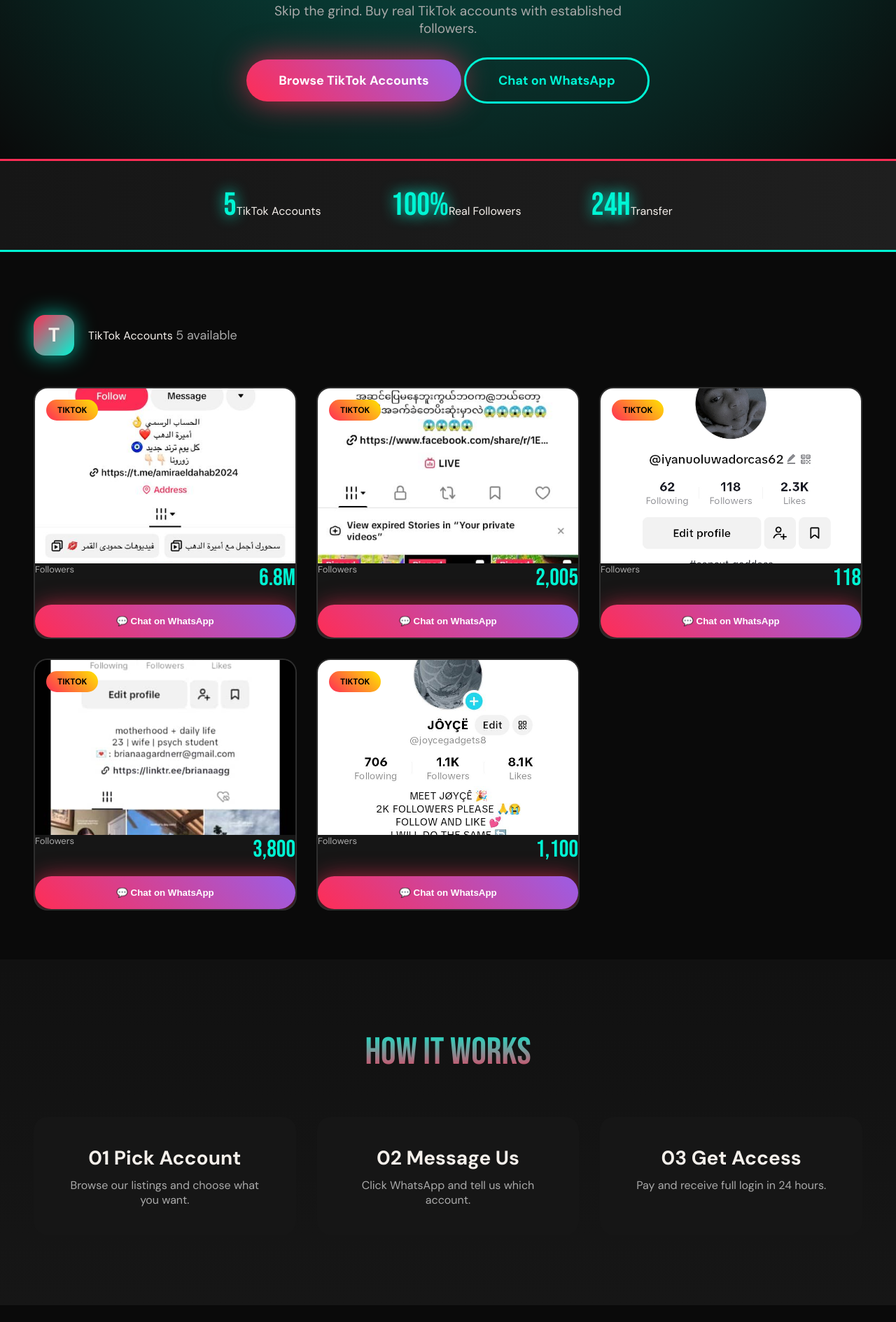
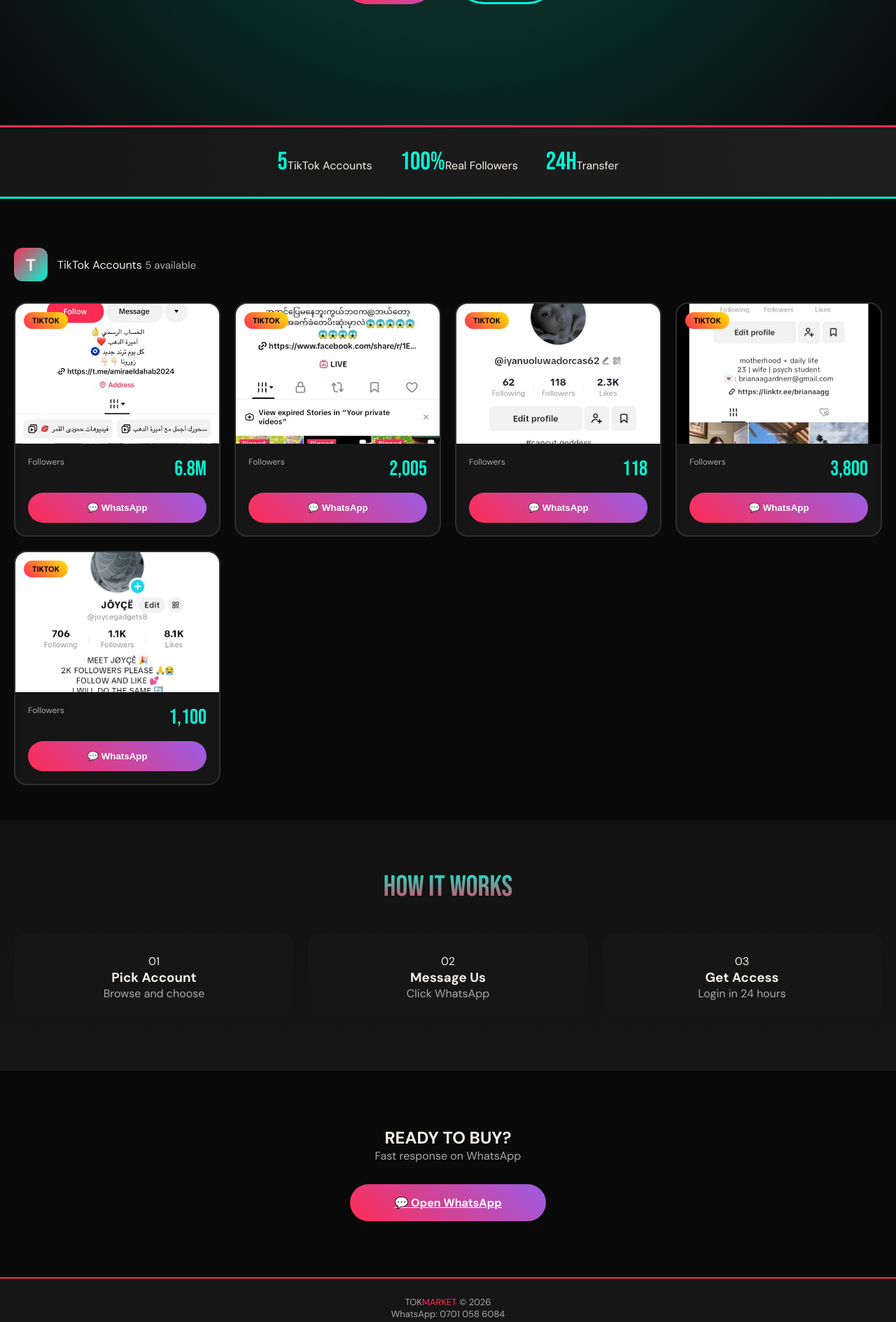
Before and after one commit to DavidMoronfolu/Selling-tictoc-accounts-, a plain HTML site: page index.html in a window 1280 px wide. Shown: the part 621-2510 px from the top of the page at 70% size. Drawn offline with Linux system fonts and the light colour scheme.

Commit message:
Update styles and content in index.html
Refactor styles and content in index.html for improved layout and readability.

```diff
--- a/index.html
+++ b/index.html
@@ -16,56 +16,106 @@
         nav {
             position: fixed; top: 0; left: 0; right: 0; z-index: 100;
             display: flex; align-items: center; justify-content: space-between;
-            padding: 18px 50px; background: rgba(10,10,10,0.96); backdrop-filter: blur(25px);
-            border-bottom: 3px solid var(--pink); box-shadow: 0 4px 30px rgba(255,45,85,0.3);
+            padding: 16px 20px; background: rgba(10,10,10,0.96); backdrop-filter: blur(20px);
+            border-bottom: 3px solid var(--pink);
         }
-        .logo { font-family: 'Bebas Neue', sans-serif; font-size: 32px; letter-spacing: 5px; font-weight: 900;
-            background: linear-gradient(90deg, var(--pink), var(--cyan), var(--yellow));
+        .logo {
+            font-family: 'Bebas Neue', sans-serif; font-size: 26px; letter-spacing: 3px; font-weight: 900;
+            background: linear-gradient(90deg, var(--pink), var(--cyan));
             -webkit-background-clip: text; -webkit-text-fill-color: transparent;
         }
-        .nav-right a { color: var(--muted); text-decoration: none; font-size: 15px; font-weight: 600; margin: 0 16px; transition: 0.3s; }
+        .nav-right { display: flex; gap: 10px; flex-wrap: wrap; }
+        .nav-right a {
+            color: var(--muted); text-decoration: none; font-size: 13px; font-weight: 600;
+            padding: 6px 10px;
+        }
         .nav-right a:hover { color: var(--cyan); }
-        .nav-cta { background: linear-gradient(45deg, var(--pink), var(--purple)); color: white; padding: 12px 28px; border-radius: 50px; font-weight: 700; box-shadow: 0 0 25px rgba(255,45,85,0.7); }
+        .nav-cta {
+            background: linear-gradient(45deg, var(--pink), var(--purple));
+            color: white; padding: 8px 18px; border-radius: 30px; font-weight: 700; font-size: 13px;
+        }
 
-        .hero { min-height: 100vh; display: flex; flex-direction: column; justify-content: center; align-items: center; text-align: center; padding: 160px 40px 100px;
-            background: radial-gradient(circle at 50% 20%, rgba(255,45,85,0.3), rgba(0,245,212,0.2), transparent);
+        .hero {
+            min-height: 100vh; display: flex; flex-direction: column; justify-content: center;
+            align-items: center; text-align: center; padding: 130px 20px 80px;
+            background: radial-gradient(circle at 50% 30%, rgba(255,45,85,0.25), rgba(0,245,212,0.15), transparent);
         }
-        .hero-tag { background: linear-gradient(90deg, var(--yellow), var(--pink)); color: black; padding: 10px 28px; border-radius: 50px; font-weight: 800; font-size: 14px; margin-bottom: 24px; }
-        .hero h1 { font-family: 'Bebas Neue', sans-serif; font-size: clamp(70px, 13vw, 140px); line-height: 0.88; letter-spacing: 3px;
-            background: linear-gradient(#fff, var(--cyan), var(--pink)); -webkit-background-clip: text; -webkit-text-fill-color: transparent;
+        .hero-tag {
+            background: linear-gradient(90deg, var(--yellow), var(--pink)); color: black;
+            padding: 8px 22px; border-radius: 50px; font-weight: 800; font-size: 12px; margin-bottom: 20px;
         }
-        .hero p { font-size: 19px; color: var(--muted); max-width: 520px; margin: 32px 0 50px; }
+        .hero h1 {
+            font-family: 'Bebas Neue', sans-serif; font-size: clamp(48px, 12vw, 82px);
+            line-height: 0.92; letter-spacing: 1px;
+            background: linear-gradient(#fff, var(--cyan), var(--pink));
+            -webkit-background-clip: text; -webkit-text-fill-color: transparent;
+        }
+        .hero p { font-size: 16px; color: var(--muted); max-width: 380px; margin: 24px 0 40px; }
 
-        .btn-primary, .btn-ghost { padding: 18px 46px; border-radius: 50px; font-size: 18px; font-weight: 700; text-decoration: none; }
-        .btn-primary { background: linear-gradient(45deg, var(--pink), var(--purple)); color: white; box-shadow: 0 0 45px rgba(255,45,85,0.7); }
-        .btn-primary:hover { transform: scale(1.08); box-shadow: 0 0 70px rgba(255,45,85,0.9); }
+        .hero-btns { display: flex; flex-direction: column; gap: 14px; width: 100%; max-width: 320px; }
+        .btn-primary, .btn-ghost {
+            padding: 16px 32px; border-radius: 50px; font-size: 16px; font-weight: 700;
+            text-decoration: none; width: 100%; text-align: center;
+        }
+        .btn-primary { background: linear-gradient(45deg, var(--pink), var(--purple)); color: white; }
         .btn-ghost { border: 3px solid var(--cyan); color: var(--cyan); }
-        .btn-ghost:hover { background: var(--cyan); color: black; }
 
-        .stats-bar { background: linear-gradient(90deg, var(--gray), #1f1f1f); padding: 36px 48px; display: flex; justify-content: center; gap: 100px; flex-wrap: wrap; border-top: 3px solid var(--pink); border-bottom: 3px solid var(--cyan); }
-        .stat-num { font-family: 'Bebas Neue', sans-serif; font-size: 46px; color: var(--cyan); text-shadow: 0 0 20px var(--cyan); }
+        .stats-bar {
+            background: linear-gradient(90deg, var(--gray), #1f1f1f); padding: 28px 20px;
+            display: flex; justify-content: center; gap: 40px; flex-wrap: wrap;
+            border-top: 3px solid var(--pink); border-bottom: 3px solid var(--cyan);
+        }
+        .stat-num { font-family: 'Bebas Neue', sans-serif; font-size: 36px; color: var(--cyan); }
 
-        .platform-section { padding: 90px 48px 70px; max-width: 1350px; margin: 0 auto; }
-        .platform-header { display: flex; align-items: center; gap: 20px; margin-bottom: 45px; }
-        .platform-icon { width: 58px; height: 58px; border-radius: 16px; display: flex; align-items: center; justify-content: center; font-size: 28px; font-weight: 900; background: linear-gradient(135deg, var(--pink), var(--cyan)); box-shadow: 0 0 30px rgba(0,245,212,0.7); }
-        .cards-grid { display: grid; grid-template-columns: repeat(auto-fill, minmax(290px, 1fr)); gap: 28px; }
-        .account-card { background: var(--gray); border: 2px solid rgba(255,255,255,0.1); border-radius: 20px; overflow: hidden; transition: all 0.4s; }
-        .account-card:hover { transform: translateY(-15px) scale(1.04); border-color: var(--pink); box-shadow: 0 30px 70px rgba(255,45,85,0.45); }
-        .card-image { height: 250px; position: relative; }
+        .platform-section { padding: 70px 20px 50px; }
+        .platform-header { display: flex; align-items: center; gap: 14px; margin-bottom: 30px; }
+        .platform-icon {
+            width: 48px; height: 48px; border-radius: 12px; display: flex;
+            align-items: center; justify-content: center; font-size: 24px; font-weight: 900;
+            background: linear-gradient(135deg, var(--pink), var(--cyan));
+        }
+        .cards-grid { display: grid; grid-template-columns: 1fr; gap: 20px; }
+        .account-card {
+            background: var(--gray); border: 2px solid rgba(255,255,255,0.1);
+            border-radius: 18px; overflow: hidden;
+        }
+        .card-image { height: 200px; position: relative; }
         .card-image img { width: 100%; height: 100%; object-fit: cover; }
-        .platform-badge { position: absolute; top: 16px; left: 16px; background: linear-gradient(45deg, var(--pink), var(--yellow)); color: black; padding: 7px 16px; border-radius: 30px; font-size: 12px; font-weight: 800; }
+        .platform-badge {
+            position: absolute; top: 12px; left: 12px;
+            background: linear-gradient(45deg, var(--pink), var(--yellow));
+            color: black; padding: 5px 12px; border-radius: 30px; font-size: 11px; font-weight: 800;
+        }
+        .card-body { padding: 18px; }
+        .followers-row { display: flex; justify-content: space-between; margin-bottom: 16px; }
+        .followers-label { font-size: 12px; color: var(--muted); }
+        .followers-count { font-family: 'Bebas Neue', sans-serif; font-size: 30px; color: var(--cyan); }
+        .btn-buy {
+            background: linear-gradient(45deg, var(--pink), var(--purple)); color: white;
+            border: none; padding: 14px; border-radius: 50px; width: 100%;
+            font-weight: 700; cursor: pointer;
+        }
 
-        .followers-count { font-family: 'Bebas Neue', sans-serif; font-size: 34px; color: var(--cyan); }
-        .btn-buy { background: linear-gradient(45deg, var(--pink), var(--purple)); color: white; border: none; padding: 16px 32px; border-radius: 50px; width: 100%; font-weight: 700; cursor: pointer; box-shadow: 0 0 30px rgba(255,45,85,0.6); }
-        .btn-buy:hover { transform: scale(1.07); box-shadow: 0 0 50px rgba(255,45,85,0.9); }
+        .how-section { background: linear-gradient(#111, var(--gray)); padding: 70px 20px; }
+        .how-title {
+            font-family: 'Bebas Neue', sans-serif; font-size: 42px; text-align: center;
+            margin-bottom: 40px; background: linear-gradient(var(--cyan), var(--pink));
+            -webkit-background-clip: text; -webkit-text-fill-color: transparent;
+        }
+        .steps { display: grid; grid-template-columns: 1fr; gap: 20px; }
+        .step { background: var(--gray); padding: 30px 20px; border-radius: 16px; text-align: center; }
 
-        .how-section { background: linear-gradient(#111, var(--gray)); padding: 100px 48px; }
-        .how-title { font-family: 'Bebas Neue', sans-serif; font-size: 54px; text-align: center; margin-bottom: 60px; background: linear-gradient(var(--cyan), var(--pink)); -webkit-background-clip: text; -webkit-text-fill-color: transparent; }
-        .cta-section { padding: 100px 48px; text-align: center; max-width: 700px; margin: 0 auto; }
-        .cta-section h2 { font-family: 'Bebas Neue', sans-serif; font-size: 58px; line-height: 1; }
-        footer { background: var(--gray); padding: 30px 50px; display: flex; align-items: center; justify-content: space-between; font-size: 14px; color: var(--muted); border-top: 2px solid var(--pink); }
+        .cta-section { padding: 80px 20px; text-align: center; }
+        footer {
+            background: var(--gray); padding: 25px 20px; text-align: center;
+            font-size: 13px; color: var(--muted); border-top: 2px solid var(--pink);
+        }
 
-        @media (max-width: 768px) { nav, .hero, .platform-section, .how-section, .cta-section { padding: 60px 20px; } .nav-right { gap: 12px; } }
+        @media (min-width: 768px) {
+            .cards-grid { grid-template-columns: repeat(auto-fill, minmax(280px, 1fr)); }
+            .steps { grid-template-columns: repeat(3, 1fr); }
+            .hero-btns { flex-direction: row; }
+        }
     </style>
 </head>
 <body>
@@ -77,16 +127,16 @@
             <a href="facebook.html">Facebook</a>
             <a href="insta.html">Instagram</a>
             <a href="reviews.html">Reviews</a>
-            <a href="#how">How It Works</a>
+            <a href="#how">How</a>
             <a href="https://wa.me/2347010586084" target="_blank" class="nav-cta">💬 WhatsApp</a>
         </div>
     </nav>
 
     <section class="hero">
-        <div class="hero-tag">⚡ PREMIUM SOCIAL MEDIA ACCOUNTS</div>
-        <h1>OWN A<br><span style="background: linear-gradient(var(--pink), var(--cyan)); -webkit-background-clip: text; -webkit-text-fill-color: transparent;">READY-MADE</span><br>AUDIENCE</h1>
-        <p>Skip the grind. Buy real TikTok accounts with established followers.</p>
-        <div>
+        <div class="hero-tag">⚡ PREMIUM ACCOUNTS</div>
+        <h1>OWN A<br><span style="background: linear-gradient(var(--pink), var(--cyan)); -webkit-background-clip: text; -webkit-text-fill-color: transparent;">READY AUDIENCE</span></h1>
+        <p>Skip the grind. Buy real TikTok accounts with real followers.</p>
+        <div class="hero-btns">
             <a href="#accounts" class="btn-primary">Browse TikTok Accounts</a>
             <a href="https://wa.me/2347010586084" target="_blank" class="btn-ghost">Chat on WhatsApp</a>
         </div>
@@ -101,89 +151,92 @@
     <div id="accounts" class="platform-section">
         <div class="platform-header">
             <div class="platform-icon">T</div>
-            <div class="platform-title">TikTok Accounts <span style="font-size:18px;color:var(--muted);">5 available</span></div>
+            <div class="platform-title">TikTok Accounts <span style="font-size:15px;color:var(--muted);">5 available</span></div>
         </div>
         <div class="cards-grid">
             <div class="account-card">
                 <div class="card-image"><img src="tictoc 6.8 M.jpg" alt="6.8M"><span class="platform-badge">TIKTOK</span></div>
                 <div class="card-body">
-                    <div style="display:flex;justify-content:space-between;margin-bottom:18px;">
-                        <span style="color:var(--muted);font-size:13px;">Followers</span>
+                    <div class="followers-row">
+                        <span class="followers-label">Followers</span>
                         <span class="followers-count">6.8M</span>
                     </div>
-                    <button class="btn-buy" onclick="contactWA('TikTok 6.8M Followers')">💬 Chat on WhatsApp</button>
+                    <button class="btn-buy" onclick="contactWA('TikTok 6.8M Followers')">💬 WhatsApp</button>
                 </div>
             </div>
             <div class="account-card">
                 <div class="card-image"><img src="tictoc 2k.jpg" alt="2K"><span class="platform-badge">TIKTOK</span></div>
                 <div class="card-body">
-                    <div style="display:flex;justify-content:space-between;margin-bottom:18px;">
-                        <span style="color:var(--muted);font-size:13px;">Followers</span>
+                    <div class="followers-row">
+                        <span class="followers-label">Followers</span>
                         <span class="followers-count">2,005</span>
                     </div>
-                    <button class="btn-buy" onclick="contactWA('TikTok 2,005 Followers')">💬 Chat on WhatsApp</button>
+                    <button class="btn-buy" onclick="contactWA('TikTok 2,005 Followers')">💬 WhatsApp</button>
                 </div>
             </div>
             <div class="account-card">
                 <div class="card-image"><img src="tictok 118.jpg" alt="118"><span class="platform-badge">TIKTOK</span></div>
                 <div class="card-body">
-                    <div style="display:flex;justify-content:space-between;margin-bottom:18px;">
-                        <span style="color:var(--muted);font-size:13px;">Followers</span>
+                    <div class="followers-row">
+                        <span class="followers-label">Followers</span>
                         <span class="followers-count">118</span>
                     </div>
-                    <button class="btn-buy" onclick="contactWA('TikTok 118 Followers')">💬 Chat on WhatsApp</button>
+                    <button class="btn-buy" onclick="contactWA('TikTok 118 Followers')">💬 WhatsApp</button>
                 </div>
             </div>
             <div class="account-card">
                 <div class="card-image"><img src="tictoc 3.8k.jpg" alt="3.8K"><span class="platform-badge">TIKTOK</span></div>
                 <div class="card-body">
-                    <div style="display:flex;justify-content:space-between;margin-bottom:18px;">
-                        <span style="color:var(--muted);font-size:13px;">Followers</span>
+                    <div class="followers-row">
+                        <span class="followers-label">Followers</span>
                         <span class="followers-count">3,800</span>
                     </div>
-                    <button class="btn-buy" onclick="contactWA('TikTok 3,800 Followers')">💬 Chat on WhatsApp</button>
+                    <button class="btn-buy" onclick="contactWA('TikTok 3,800 Followers')">💬 WhatsApp</button>
                 </div>
             </div>
             <div class="account-card">
                 <div class="card-image"><img src="tictok 1.1k.jpg" alt="1.1K"><span class="platform-badge">TIKTOK</span></div>
                 <div class="card-body">
-                    <div style="display:flex;justify-content:space-between;margin-bottom:18px;">
-                        <span style="color:var(--muted);font-size:13px;">Followers</span>
+                    <div class="followers-row">
+                        <span class="followers-label">Followers</span>
                         <span class="followers-count">1,100</span>
                     </div>
-                    <button class="btn-buy" onclick="contactWA('TikTok 1,100 Followers')">💬 Chat on WhatsApp</button>
+                    <button class="btn-buy" onclick="contactWA('TikTok 1,100 Followers')">💬 WhatsApp</button>
                 </div>
             </div>
         </div>
     </div>
 
     <section class="how-section" id="how">
-        <div class="how-title">HOW IT <span style="color:var(--cyan)">WORKS</span></div>
-        <div style="display:grid;grid-template-columns:repeat(auto-fit,minmax(300px,1fr));gap:30px;max-width:1200px;margin:0 auto;">
-            <div style="background:var(--gray);padding:40px;border-radius:20px;text-align:center;">
-                <h3 style="font-size:28px;margin-bottom:10px;">01 Pick Account</h3>
-                <p style="color:var(--muted);">Browse our listings and choose what you want.</p>
+        <div class="how-title">HOW IT WORKS</div>
+        <div class="steps">
+            <div class="step">
+                <div class="step-num">01</div>
+                <h3>Pick Account</h3>
+                <p style="color:var(--muted);">Browse and choose</p>
             </div>
-            <div style="background:var(--gray);padding:40px;border-radius:20px;text-align:center;">
-                <h3 style="font-size:28px;margin-bottom:10px;">02 Message Us</h3>
-                <p style="color:var(--muted);">Click WhatsApp and tell us which account.</p>
+            <div class="step">
+                <div class="step-num">02</div>
+                <h3>Message Us</h3>
+                <p style="color:var(--muted);">Click WhatsApp</p>
             </div>
-            <div style="background:var(--gray);padding:40px;border-radius:20px;text-align:center;">
-                <h3 style="font-size:28px;margin-bottom:10px;">03 Get Access</h3>
-                <p style="color:var(--muted);">Pay and receive full login in 24 hours.</p>
+            <div class="step">
+                <div class="step-num">03</div>
+                <h3>Get Access</h3>
+                <p style="color:var(--muted);">Login in 24 hours</p>
             </div>
         </div>
     </section>
 
     <section class="cta-section">
-        <h2>READY TO<br><span style="color:var(--pink)">BUY?</span></h2>
-        <p style="font-size:18px;color:var(--muted);margin:25px 0 40px;">Fast response on WhatsApp</p>
-        <a href="https://wa.me/2347010586084" target="_blank" style="background:linear-gradient(45deg,var(--pink),var(--purple));color:white;padding:18px 50px;border-radius:50px;font-size:18px;font-weight:700;text-decoration:none;">💬 Open WhatsApp</a>
+        <h2>READY TO BUY?</h2>
+        <p style="color:var(--muted);">Fast response on WhatsApp</p>
+        <a href="https://wa.me/2347010586084" target="_blank" style="display:block;background:linear-gradient(45deg,var(--pink),var(--purple));color:white;padding:16px;border-radius:50px;font-weight:700;margin:30px auto 0;max-width:280px;">💬 Open WhatsApp</a>
     </section>
 
     <footer>
-        <div class="logo" style="font-size:24px;">TOK<span style="color:var(--pink)">MARKET</span></div>
-        <p>© 2026 TokMarket • WhatsApp: 0701 058 6084</p>
+        <div>TOK<span style="color:var(--pink)">MARKET</span> © 2026</div>
+        <div>WhatsApp: 0701 058 6084</div>
     </footer>
 
     <script>
@@ -193,4 +246,4 @@
         }
     </script>
 </body>
-                </html>
+    </html>
```
